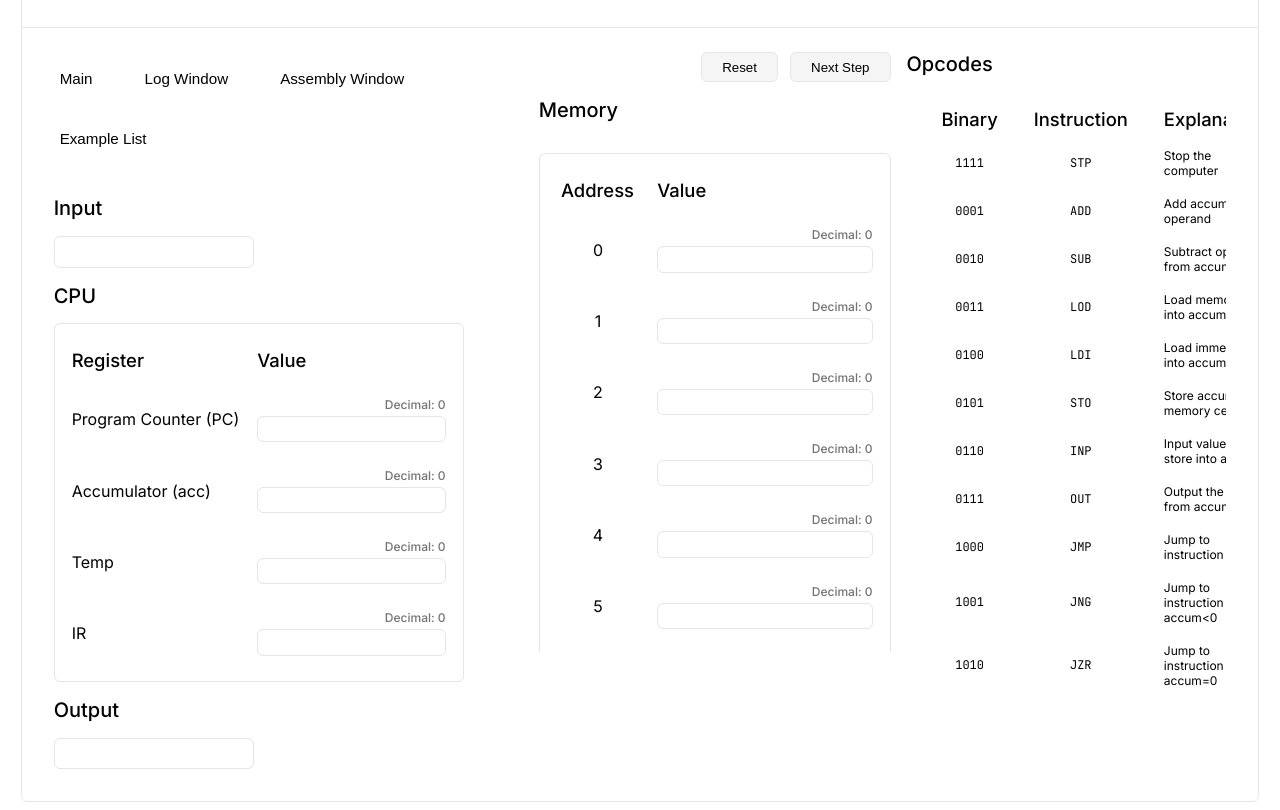
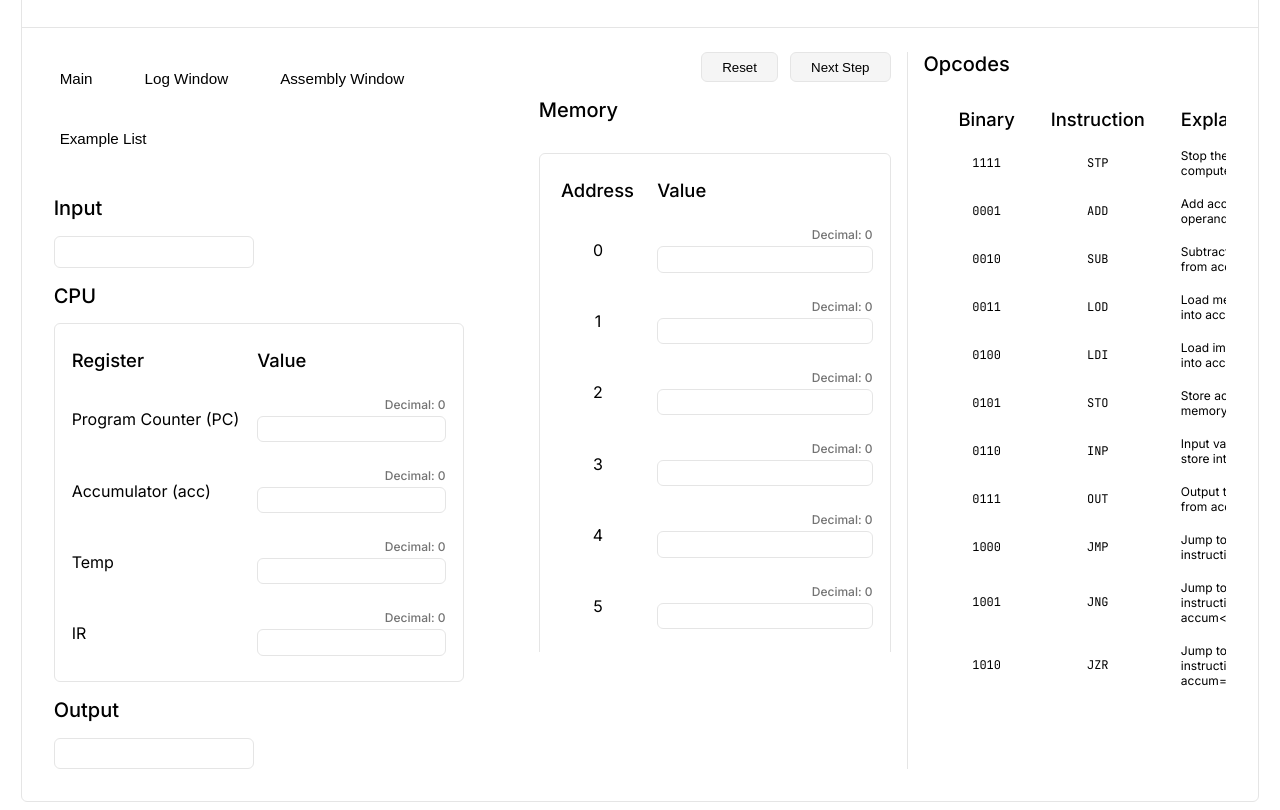
Before and after one commit to tyuichis/super-simple-cpu, a plain HTML site: page src/index.html in a window 1280 px wide. Shown: the part 80-890 px from the top of the page. Drawn offline with Linux system fonts and the light colour scheme.

Commit message:
feat(layout): add left border for opcode view

```diff
--- a/src/styles/_layout.css
+++ b/src/styles/_layout.css
@@ -178,7 +178,9 @@ section#memory-view .table-container {
 /* ======================== */
 
 section#opcode-view {
-  overflow: auto;
+	overflow: auto;
+	padding-left: 1rem;
+	border-left: 1px solid var(--app-border-color);
 }
 
 /* ======================== */
```
